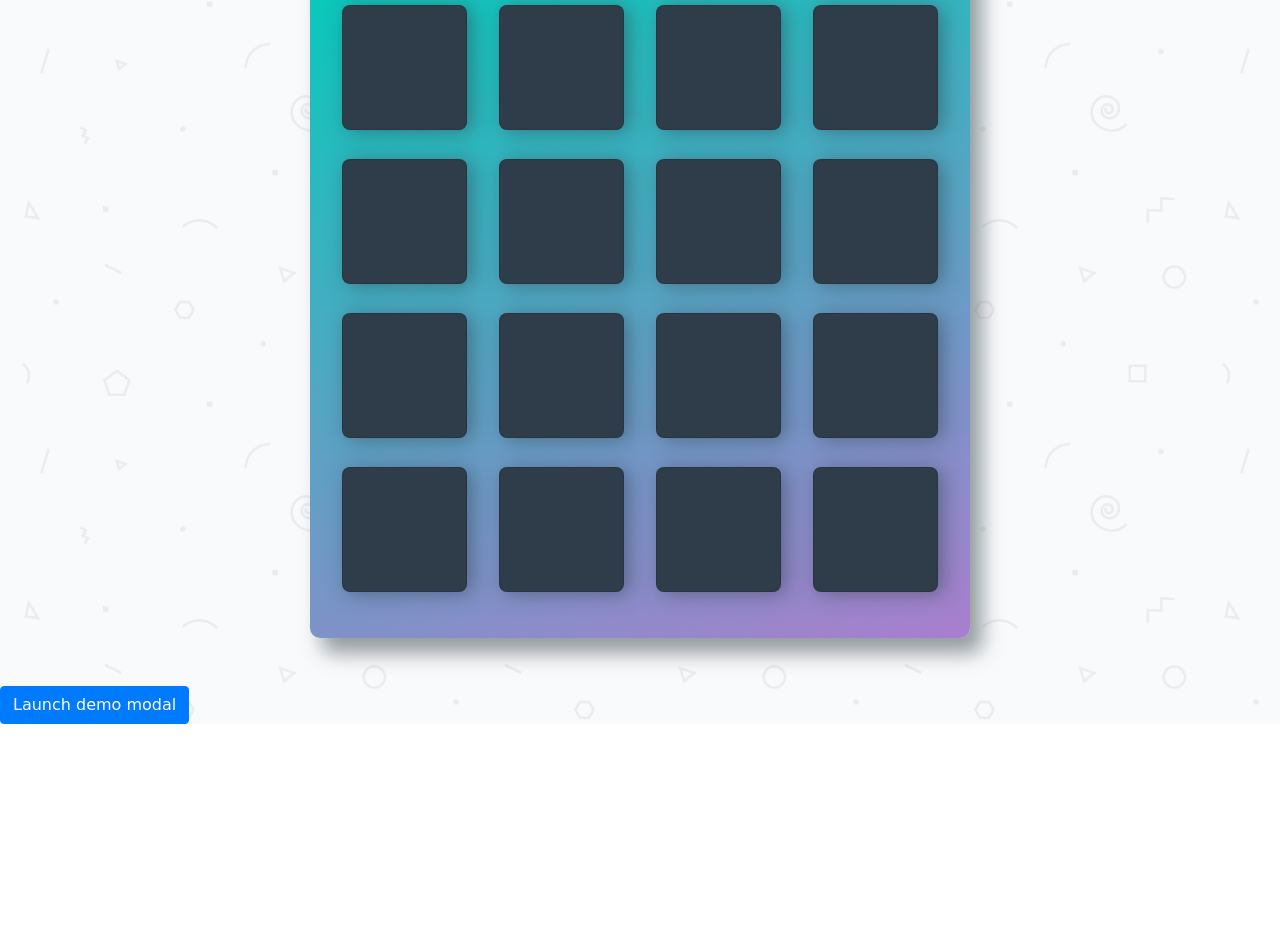
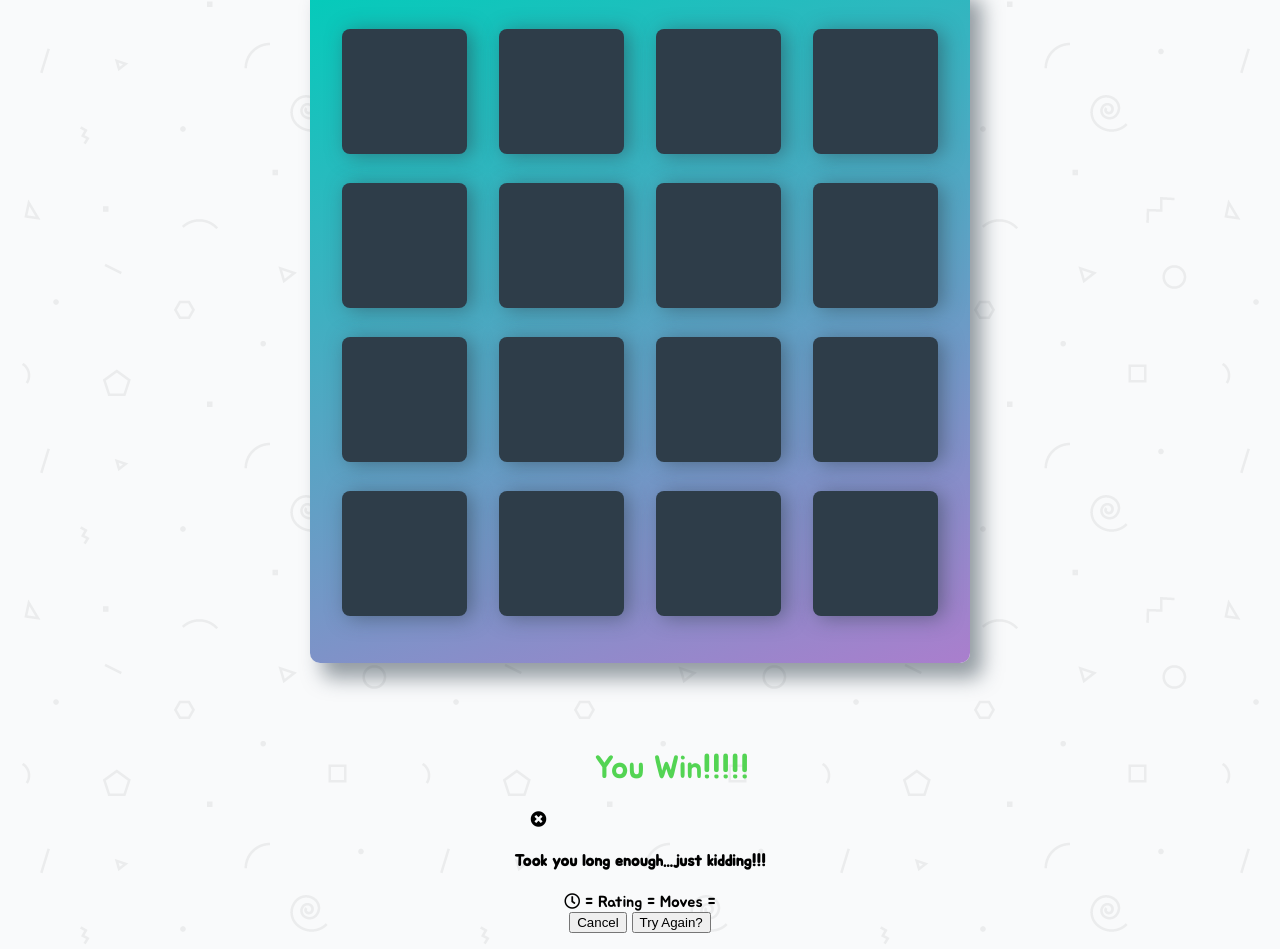
Before and after one commit to Jean-Luc-Adams/Memory-Game, a plain HTML site: page index.html in a window 1280 px wide. Shown: the part 156-1105 px from the top of the page. Before the commit the page ends 880 px from the top, so only its background shows below. Drawn offline with nearby package versions, Linux system fonts and the light colour scheme; a web font is replaced by a local one.

Commit message:
Completed modal

```diff
--- a/index.html
+++ b/index.html
@@ -9,8 +9,6 @@
         crossorigin="anonymous">
     <link rel="stylesheet prefetch" href="https://fonts.googleapis.com/css?family=Coda">
     <link href="https://fonts.googleapis.com/css?family=Jua" rel="stylesheet">
-    <link rel="stylesheet" href="https://stackpath.bootstrapcdn.com/bootstrap/4.1.3/css/bootstrap.min.css" integrity="sha384-MCw98/SFnGE8fJT3GXwEOngsV7Zt27NXFoaoApmYm81iuXoPkFOJwJ8ERdknLPMO"
-        crossorigin="anonymous">
     <link rel="stylesheet" href="css/app.css">
 </head>
 
@@ -100,41 +98,30 @@
         </ul>
     </div>
 
-    <!-- Button trigger modal -->
-    <button type="button" class="btn btn-primary" data-toggle="modal" data-target="#exampleModalCenter">
-        Launch demo modal
-    </button>
-
-    <!-- Modal -->
-    <div class="modal fade" id="exampleModalCenter" tabindex="-1" role="dialog" aria-labelledby="exampleModalCenterTitle" aria-hidden="true">
-        <div class="modal-dialog modal-dialog-centered" role="document">
-            <div class="modal-content">
-                <div class="modal-header">
-                    <h3 class="modal-title" id="exampleModalCenterTitle">Congratulations! You Win!!!</h3>
-                    <button type="button" class="close" data-dismiss="modal" aria-label="Close">
-                        <span aria-hidden="true">&times;</span>
-                    </button>
-                </div>
-                <div class="modal-body">
-                    <p>Here are your stats!</p>
-                    <span class="modal-time">Time =</span>
-                    <span class="modal-stars">Stars =</span>
-                    <span class="modal-moves">Moves =</span>
-                </div>
-                <div class="modal-footer">
-                    <button type="button" class="btn btn-secondary" data-dismiss="modal">Close</button>
-                    <button type="button" class="btn btn-success">Try Again?</button>
-                </div>
+    <!-- Win Modal -->
+    <div class="modal-background">
+        <div class="modal-body">
+            <div class="modal-heading">
+                <h1 class="modal-title">You Win!!!!!</h1>
+                <span class="modal-close">
+                    <i class="fas fa-times-circle"></i>
+                </span>
+            </div>
+            <h4>Took you long enough...just kidding!!!</h4>
+            <div class="modal-stats">
+                <span class="modal-time">
+                    <i class="far fa-clock"></i> =</span>
+                <span class="modal-stars">Rating =</span>
+                <span class="modal-moves">Moves =</span>
+            </div>
+            <div class="modal-footer">
+                <button class="modal-btn modal-cancel">Cancel</button>
+                <button class="modal-btn modal-retry">Try Again?</button>
             </div>
         </div>
     </div>
 
-    <script src="https://code.jquery.com/jquery-3.3.1.slim.min.js" integrity="sha384-q8i/X+965DzO0rT7abK41JStQIAqVgRVzpbzo5smXKp4YfRvH+8abtTE1Pi6jizo"
-        crossorigin="anonymous"></script>
-    <script src="https://cdnjs.cloudflare.com/ajax/libs/popper.js/1.14.3/umd/popper.min.js" integrity="sha384-ZMP7rVo3mIykV+2+9J3UJ46jBk0WLaUAdn689aCwoqbBJiSnjAK/l8WvCWPIPm49"
-        crossorigin="anonymous"></script>
-    <script src="https://stackpath.bootstrapcdn.com/bootstrap/4.1.3/js/bootstrap.min.js" integrity="sha384-ChfqqxuZUCnJSK3+MXmPNIyE6ZbWh2IMqE241rYiqJxyMiZ6OW/JmZQ5stwEULTy"
-        crossorigin="anonymous"></script>
+
     <script src="js/app.js"></script>
 </body>
 
```
